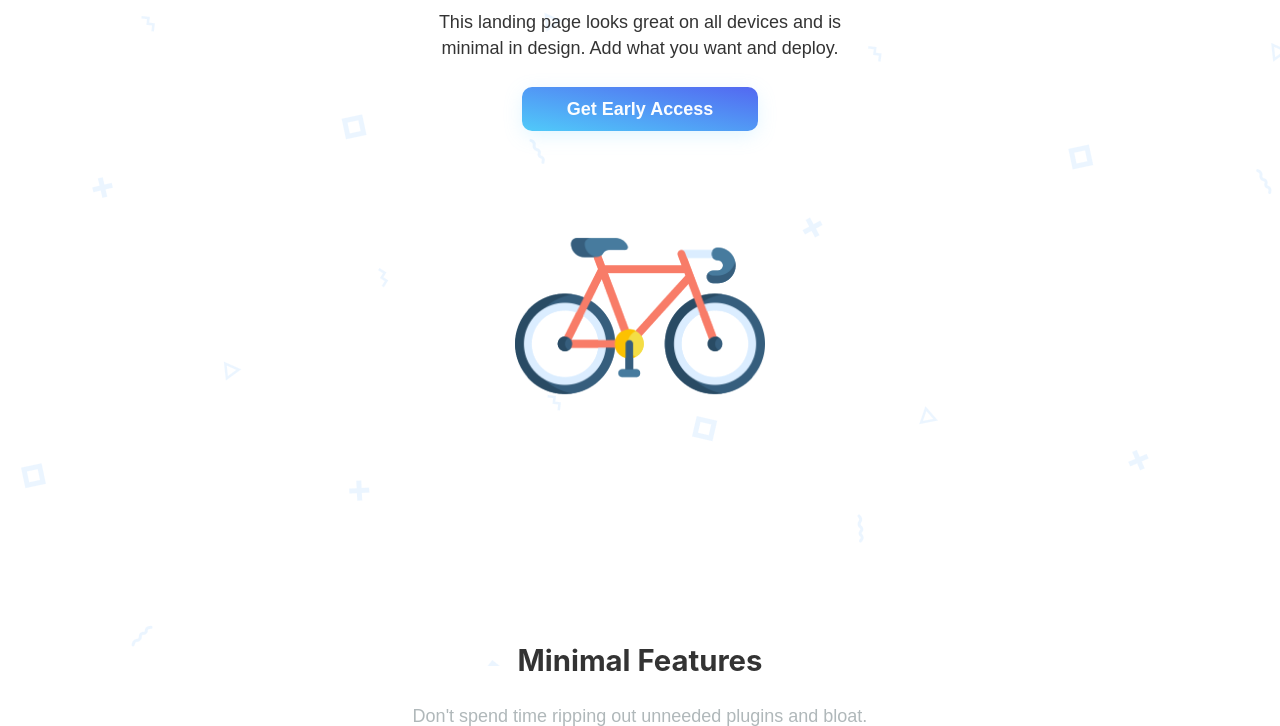
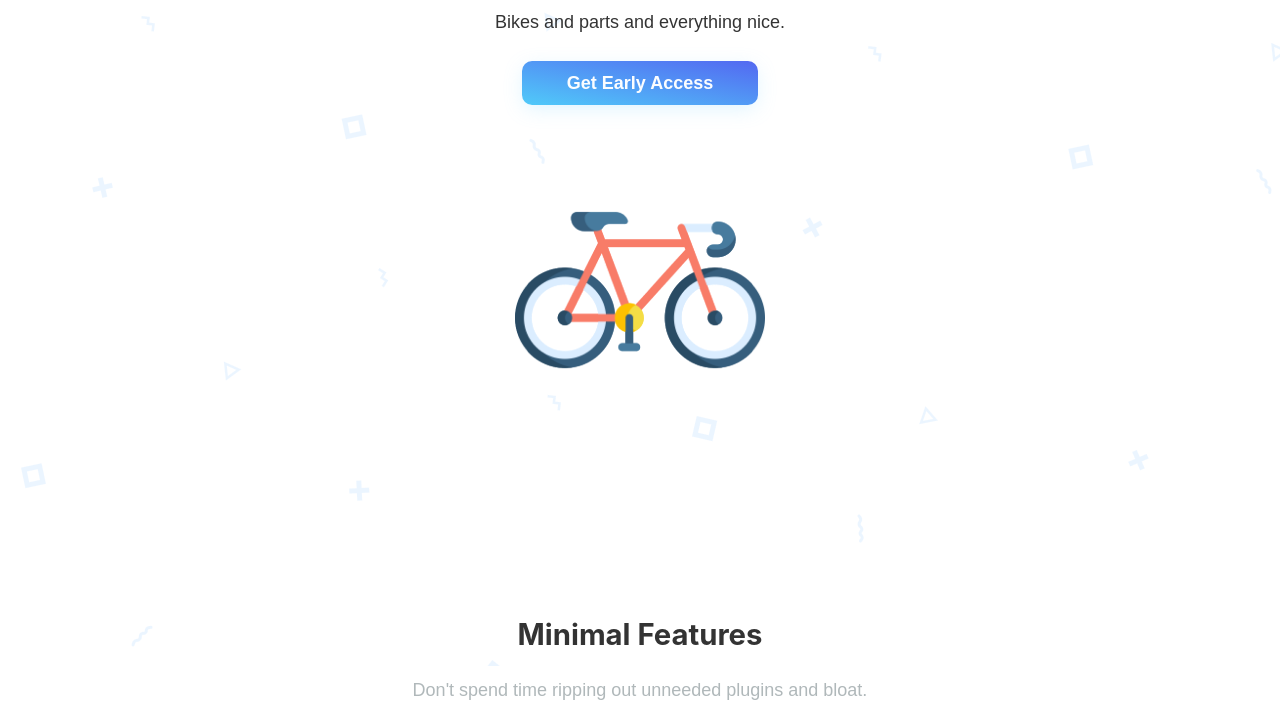
Before and after one commit to stackbit-projects/velotista-d23e2, a Gatsby site: page / in a window 1280 px wide. Shown: the part 134-860 px from the top of the page. Built offline with nearby package versions, Linux system fonts and the light colour scheme; Gatsby itself is replaced by a stand-in of ours.

Commit message:
hero.js: updated Paragraph

```diff
--- a/src/components/hero.js
+++ b/src/components/hero.js
@@ -28,8 +28,7 @@ const Header = ({ siteTitle }) => (
     />
     <h1 style={{ textAlign: "center" }}>velotista</h1>
     <p style={{ textAlign: "center", maxWidth: 440 }}>
-      This landing page looks great on all devices and is minimal in design. Add
-      what you want and deploy.
+      Bikes and parts and everything nice.
     </p>
     <Button>Get Early Access</Button>
     <div style={{ margin: 60, width: `250px`, position: "relative" }}>
```
